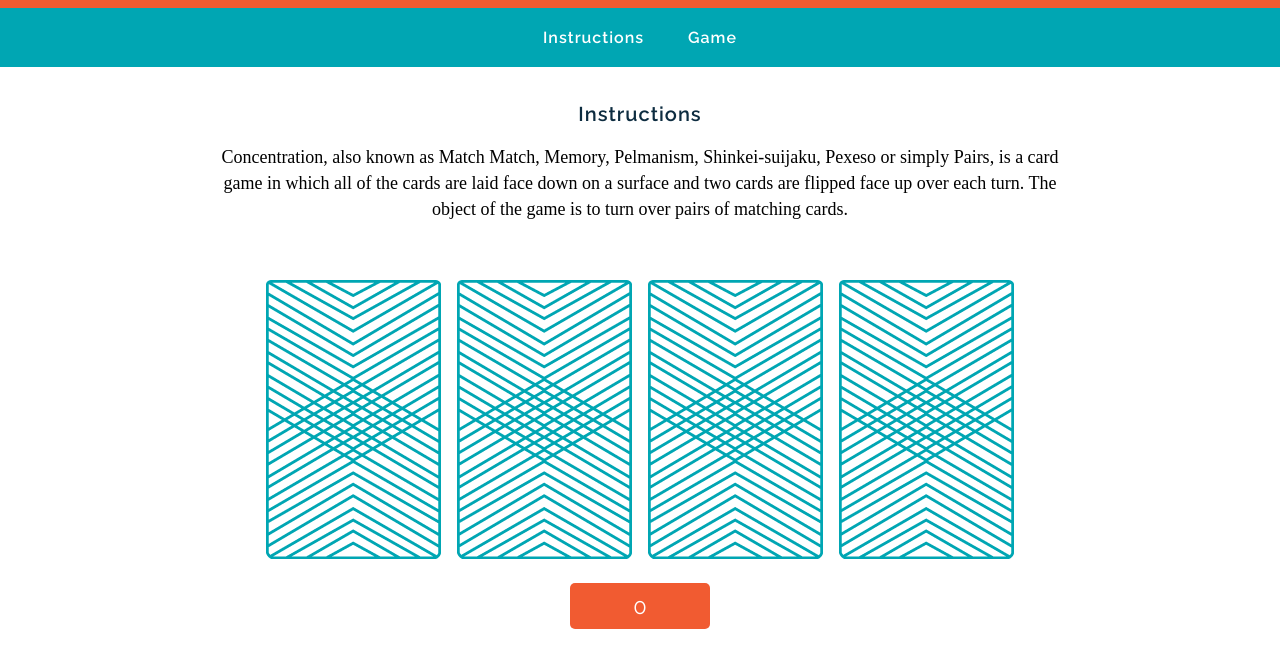
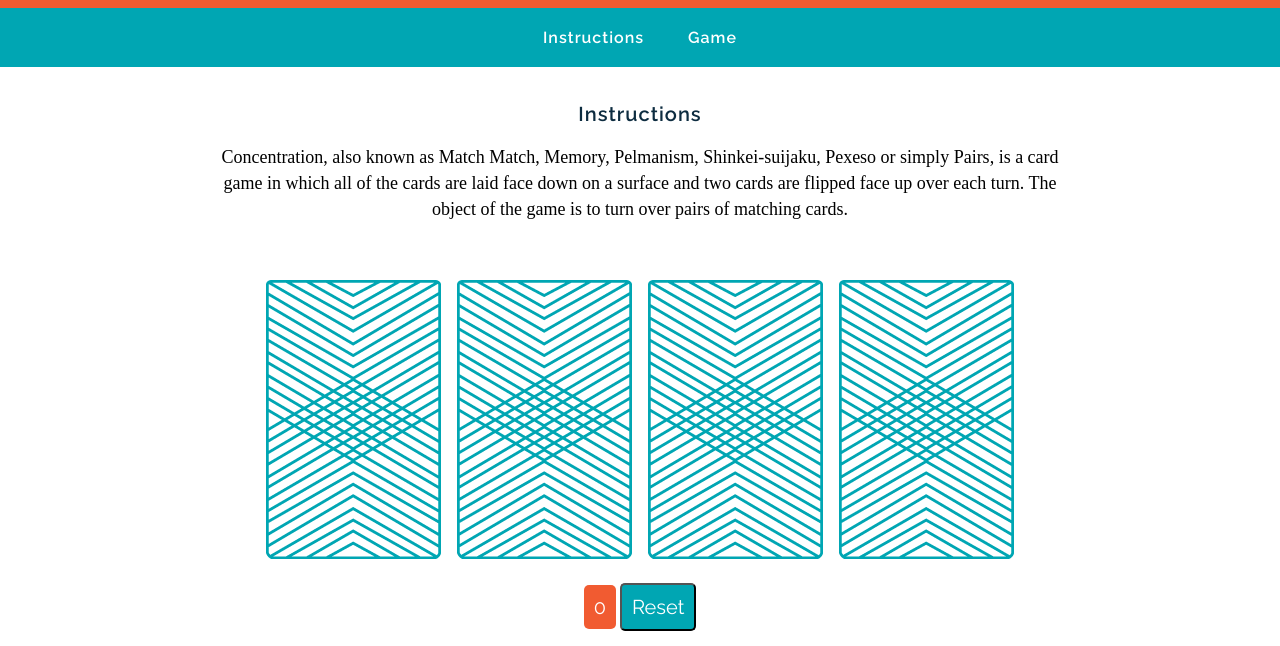
Before and after one commit to WillTDs/wdi-fundamentals-memorygame, a plain HTML site: page memory_game/index.html in a window 1280 px wide. Shown: the part 105-751 px from the top of the page. Drawn offline with Linux system fonts and the light colour scheme; a web font is replaced by a local one.

```diff
--- a/memory_game/css/style.css
+++ b/memory_game/css/style.css
@@ -78,21 +78,23 @@ button {
 	font-family: raleway, sans-serif;
 	background-color: #00a6b3;
 	color: #fff;
-	font-size: 18px;
+	font-size: 20px;
+	margin: 20px auto;
 	border-radius: 5px;
-	padding: 8px 14px;
+	padding: 10px 10px;
 	max-width: 120px;
 }
 
 #score-board {
 	font-family: raleway, sans-serif;
-	font-size: 22px;
+	font-size: 20px;
 	background-color: #f15b31;
 	color: #fff;
 	margin: 20px auto;
-	padding: 10px 10px 10px 10px;
+	padding: 10px 10px;
 	border-radius: 5px;
 	max-width: 120px;
+	display: inline-block;
 }
 
 .copyright {
--- a/memory_game/index.html
+++ b/memory_game/index.html
@@ -23,7 +23,7 @@
 		<p>Concentration, also known as Match Match, Memory, Pelmanism, Shinkei-suijaku, Pexeso or simply Pairs, is a card game in which all of the cards are laid face down on a surface and two cards are flipped face up over each turn. The object of the game is to turn over pairs of matching cards.</p>
 		<div id="game-board" class="board clearfix"></div>
 		<div id="score-board">0</div>
-		<button type="button" onclick="reset()">Reset Game</button>
+		<button type="button" onclick="reset()">Reset</button>
 	</main>
 
 	<footer class="clearfix">
```
